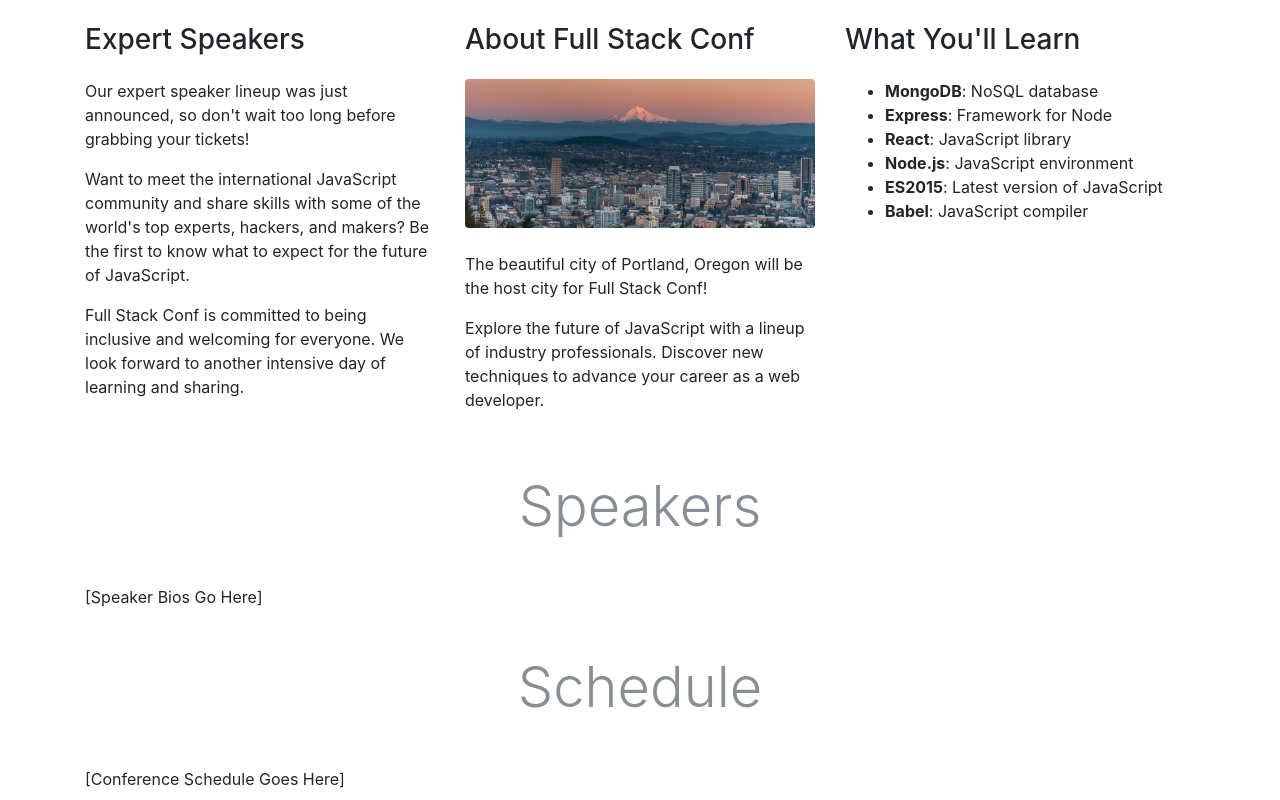
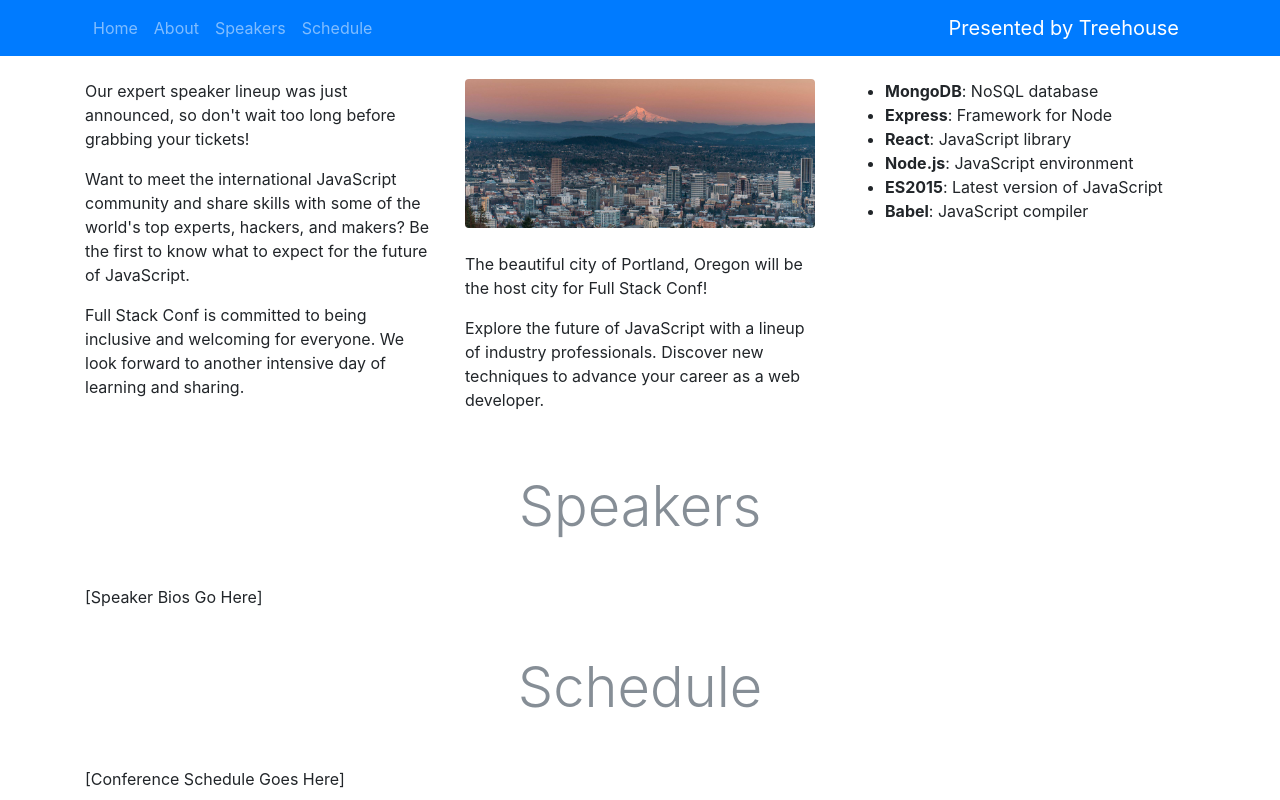
Before and after one commit to BowzersShell/bootstrapCourse, a plain HTML site: page start/index.html in a window 1280 px wide. Shown: the top 800 px of the page. Drawn offline with nearby package versions, Linux system fonts and the light colour scheme.

Commit message:
added a navbar

```diff
--- a/start/index.html
+++ b/start/index.html
@@ -10,6 +10,24 @@
     <link rel="stylesheet" href="https://maxcdn.bootstrapcdn.com/bootstrap/4.0.0-beta/css/bootstrap.min.css" integrity="sha384-/Y6pD6FV/Vv2HJnA6t+vslU6fwYXjCFtcEpHbNJ0lyAFsXTsjBbfaDjzALeQsN6M" crossorigin="anonymous">
   </head>
   <body>
+    <!--Navbar-->
+    <nav class="navbar navbar-expand-lg navbar-dark bg-primary fixed-top">
+      <div class='container'>
+        <a class="navbar-brand order-1" href="www.teamtreehouse.com" target='_blank'>Presented by Treehouse</a>
+        <button class="navbar-toggler" type="button" data-toggle="collapse" data-target="#navbarNavAltMarkup" aria-controls="navbarNavAltMarkup" aria-expanded="false" aria-label="Toggle navigation">
+          <span class="navbar-toggler-icon"></span>
+        </button>
+        <div class="collapse navbar-collapse" id="navbarNavAltMarkup">
+          <div class="navbar-nav">
+            <a class="nav-item nav-link" href="#home">Home <span class="sr-only">(current)</span></a>
+            <a class="nav-item nav-link" href="#about">About</a>
+            <a class="nav-item nav-link" href="#speakers">Speakers</a>
+            <a class="nav-item nav-link" href="#schedule">Schedule</a>
+          </div>
+        </div>
+      </div>
+    </nav>
+    <!--/Navbar-->
     <!--Using Bootstrap Grid-->
     <div class="container pt-4">
 
```
